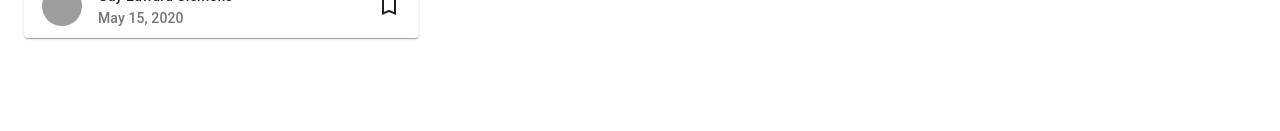
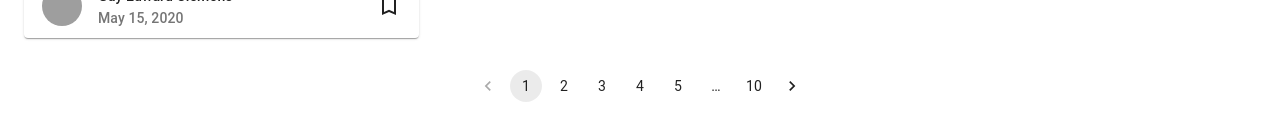
Before and after one commit to LucasFelipeTimoteo/React-Blog, a React (Create React App) app: page / in a window 1280 px wide. Shown: the part 1441-1572 px from the top of the page. Before the commit the page ends 1491 px from the top, so only its background shows below. Built offline with nearby package versions, Linux system fonts and the light colour scheme; grey boxes are pictures that could not be loaded.

Commit message:
Add Pagination :sparkles:

```diff
--- a/package.json
+++ b/package.json
@@ -5,6 +5,7 @@
   "dependencies": {
     "@material-ui/core": "^4.11.1",
     "@material-ui/icons": "^4.9.1",
+    "@material-ui/lab": "^4.0.0-alpha.56",
     "@testing-library/jest-dom": "^5.11.6",
     "@testing-library/react": "^11.2.2",
     "@testing-library/user-event": "^12.2.2",
--- a/public/index.html
+++ b/public/index.html
@@ -9,35 +9,10 @@
       name="description"
       content="Web site created using create-react-app"
     />
-    <link rel="apple-touch-icon" href="%PUBLIC_URL%/logo192.png" />
-    <!--
-      manifest.json provides metadata used when your web app is installed on a
-      user's mobile device or desktop. See https://developers.google.com/web/fundamentals/web-app-manifest/
-    -->
-    <link rel="manifest" href="%PUBLIC_URL%/manifest.json" />
-    <!--
-      Notice the use of %PUBLIC_URL% in the tags above.
-      It will be replaced with the URL of the `public` folder during the build.
-      Only files inside the `public` folder can be referenced from the HTML.
-
-      Unlike "/favicon.ico" or "favicon.ico", "%PUBLIC_URL%/favicon.ico" will
-      work correctly both with client-side routing and a non-root public URL.
-      Learn how to configure a non-root public URL by running `npm run build`.
-    -->
     <title>React App</title>
   </head>
   <body>
     <noscript>You need to enable JavaScript to run this app.</noscript>
     <div id="root"></div>
-    <!--
-      This HTML file is a template.
-      If you open it directly in the browser, you will see an empty page.
-
-      You can add webfonts, meta tags, or analytics to this file.
-      The build step will place the bundled scripts into the <body> tag.
-
-      To begin the development, run `npm start` or `yarn start`.
-      To create a production bundle, use `npm run build` or `yarn build`.
-    -->
   </body>
 </html>
--- a/src/App.js
+++ b/src/App.js
@@ -3,6 +3,7 @@ import theme from './MUI theme';
 import Navbar from './components/Navbar';
 import Header from './components/Header';
 import Articles from './components/Articles';
+import Pagination from './components/Pagination';
 
 
 function App() {
@@ -12,6 +13,7 @@ function App() {
         <Navbar />
         <Header />
         <Articles />
+        <Pagination />
       </div>
     </ThemeProvider>
   );
--- /dev/null
+++ b/src/components/Pagination/index.jsx
@@ -0,0 +1,16 @@
+import React from 'react'
+
+import { Box } from '@material-ui/core'
+import { Pagination as MUILabPagination } from '@material-ui/lab'
+
+import useStyles from '../../styles'
+
+export default function Pagination() {
+  const classes = useStyles()
+
+  return (
+    <Box my={4} className={classes.paginationContainer}>
+      <MUILabPagination count={10} />
+    </Box>
+  )
+}
--- a/src/styles/index.js
+++ b/src/styles/index.js
@@ -16,7 +16,11 @@ const useStyles = makeStyles(theme => ({
     justifyContent: "center",
     alignItems: "center",
     color: "#fff",
-    fontSize: "4rem"
+    fontSize: "4rem",
+    [theme.breakpoints.down("sm")]: {
+      height: 300,
+      fontSize: '3em'
+    }
   },
 
   articlesContainer: {
@@ -40,6 +44,11 @@ const useStyles = makeStyles(theme => ({
   author: {
     display: "flex"
   },
+
+  paginationContainer: {
+    display: "flex",
+    justifyContent: "center"
+  }
 }))
 
 export default useStyles
```
Also changed, not shown: 2 other files (tests, documents, lock files or other folders).
